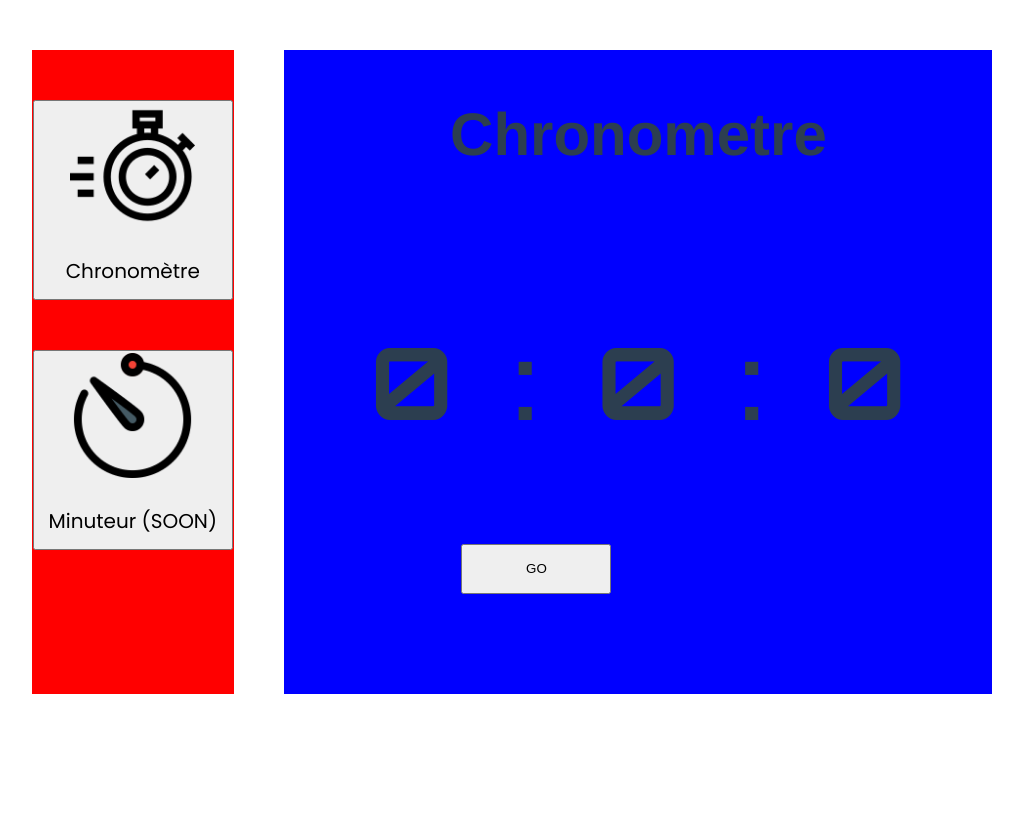
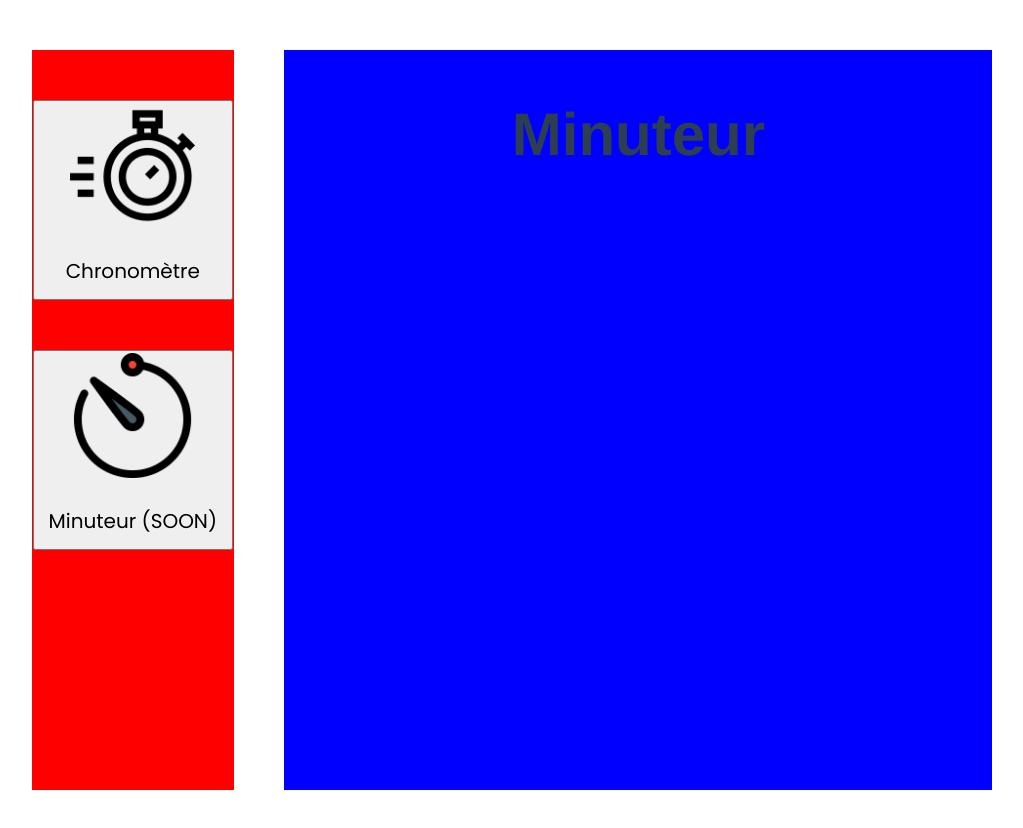
Before and after one commit to Simrche/Laikas, a Vue app: page / in a window 1280 px wide. Both pictures are taken after a click on the button "Minuteur (SOON)". Shown: the top 828 px of the page, without its empty margins (128-1151 px from the left). Before the commit the page ends 800 px from the top, so only its background shows below. Built offline with nearby package versions, Linux system fonts and the light colour scheme.

Commit message:
switch app

```diff
--- a/src/App.vue
+++ b/src/App.vue
@@ -1,10 +1,11 @@
 <template>
 <section id="container">
   <div id="sidebarApp">
-    <Sidebar/>
+    <Sidebar @minu='minu' @chrono='go'/>
   </div>
   <div id="application">
-    <Chrono/>
+    <Chrono v-if="chrono" @chrono='go'/>
+    <Minuteur v-if="minuteur"/>
   </div>
 </section>
 
@@ -13,13 +14,32 @@
 
 <script>
 import Chrono from './components/Chrono.vue'
+import Minuteur from './components/Minuteur.vue'
 import Sidebar from './components/Sidebar.vue'
 
 export default {
   name: 'App',
   components: {
     Sidebar,
-    Chrono
+    Chrono,
+    Minuteur
+  },
+  data() {
+      return {
+        chrono: true,
+        minuteur: false,
+      }
+  },
+  methods: {
+    go() {
+      this.chrono = true
+      this.minuteur = false
+    },
+
+    minu() {
+      this.chrono = false
+      this.minuteur = true
+    }
   }
 }
 </script>
@@ -44,11 +64,13 @@ export default {
   width: 20%;
   background-color: red;
   padding-bottom: 100px;
+  height: 80vh;
 }
 
 #application {
   width: 70%;
   background-color: blue;
   padding-bottom: 100px;
+  height: 80vh;
 }
 </style>
--- /dev/null
+++ b/src/components/Minuteur.vue
@@ -0,0 +1,15 @@
+<template>
+    <h1>Minuteur</h1>
+</template>
+
+<script>
+export default {
+    name: 'Minuteur'
+}
+</script>
+
+<style scoped>
+    h1{
+        font-size: 60px;
+    }
+</style>
--- a/src/components/Sidebar.vue
+++ b/src/components/Sidebar.vue
@@ -1,9 +1,9 @@
 <template>
-    <button class="tools">
+    <button class="tools" v-on:click="chronoTime()">
         <img src="../assets/chronometres.png" alt="Chronometre">
         <p>Chronomètre</p>
     </button>
-    <button class="tools">
+    <button class="tools" v-on:click="minuteTime()">
         <img src="../assets/minuteur.png" alt="Minuteur">
         <p>Minuteur (SOON)</p>
     </button>
@@ -12,7 +12,15 @@
 <script>
 export default {
     name: 'Sidebar',
+    methods: {
+        chronoTime() {
+            this.$emit('chrono')
+        },
 
+        minuteTime() {
+            this.$emit('minu')
+        },
+    }
 }
 </script>
 
```
